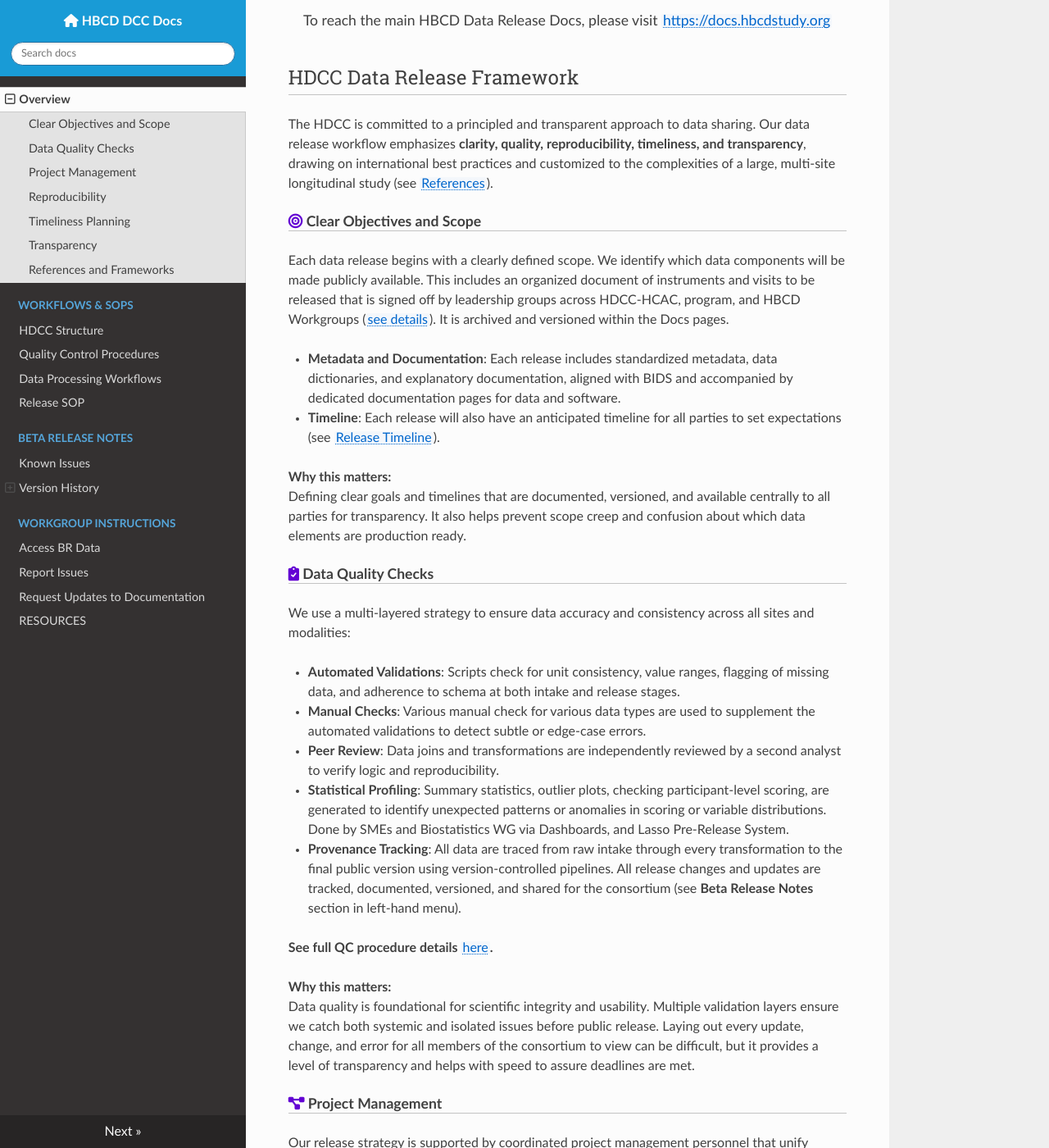
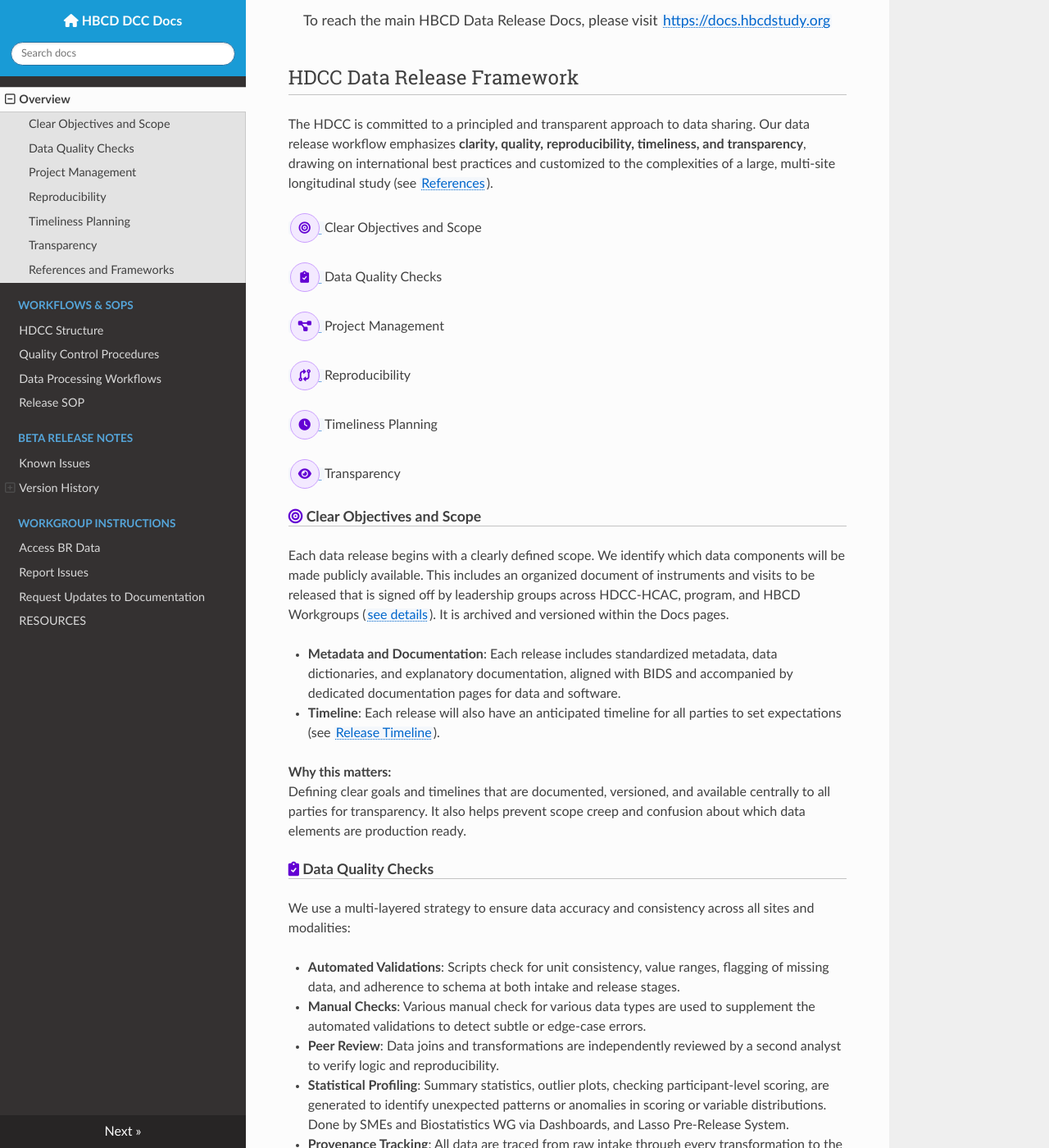
Before and after one commit to DCAN-Labs/hbcd-docs-internal, an MkDocs documentation site: the page built from docs/index.md, in a window 1280 px wide and 1400 px high, scrolled down 544 px. Shown: the whole window at 82% size. Built offline with MkDocs 1.6.1, drawn with Linux system fonts in a browser that asks for light colours; nearby versions of some CDN libraries.

Commit message:
add icons to overview page

```diff
--- a/docs/css/custom.css
+++ b/docs/css/custom.css
@@ -9,7 +9,7 @@
   display: flex;
   justify-content: center;
   margin-top: 0.5em;
-  margin-bottom: 1em;
+  margin-bottom: 0.5em;
   gap: 6px;
 }
 .pill-link-wrapper {
--- a/docs/index.md
+++ b/docs/index.md
@@ -12,6 +12,42 @@
 ## HDCC Data Release Framework
 
 The HDCC is committed to a principled and transparent approach to data sharing. Our data release workflow emphasizes **clarity, quality, reproducibility, timeliness, and transparency**, drawing on international best practices and customized to the complexities of a large, multi-site longitudinal study (see [References](#references-and-frameworks)).
+
+<a href="#clear-objectives-and-scope" class="pill-link-wrapper">
+  <span class="pill-link">
+    <i class="fa-solid fa-bullseye" style="color: #6300d3;"></i>
+  </span>
+</a><span>Clear Objectives and Scope</span>
+
+<a href="#data-quality-checks" class="pill-link-wrapper">
+  <span class="pill-link">
+    <i class="fa-solid fa-clipboard-check" style="color: #6300d3;"></i>
+  </span>
+</a><span>Data Quality Checks</span>
+
+<a href="#project-management" class="pill-link-wrapper">
+  <span class="pill-link">
+    <i class="fa-solid fa-diagram-project" style="color: #6300d3;"></i>
+  </span>
+</a><span>Project Management</span>
+
+<a href="#reproducibility" class="pill-link-wrapper">
+  <span class="pill-link">
+    <i class="fa-solid fa-code-compare" style="color: #6300d3;"></i>
+  </span>
+</a><span>Reproducibility</span>
+
+<a href="#timeliness-planning" class="pill-link-wrapper">
+  <span class="pill-link">
+    <i class="fa-solid fa-clock" style="color: #6300d3;"></i>
+  </span>
+</a><span>Timeliness Planning</span>
+
+<a href="#transparency" class="pill-link-wrapper">
+  <span class="pill-link">
+    <i class="fa-solid fa-eye" style="color: #6300d3;"></i>
+  </span>
+</a><span>Transparency</span>
 
 
 #### <i class="fa-solid fa-bullseye" style="color: #6300d3;"></i> Clear Objectives and Scope
```
